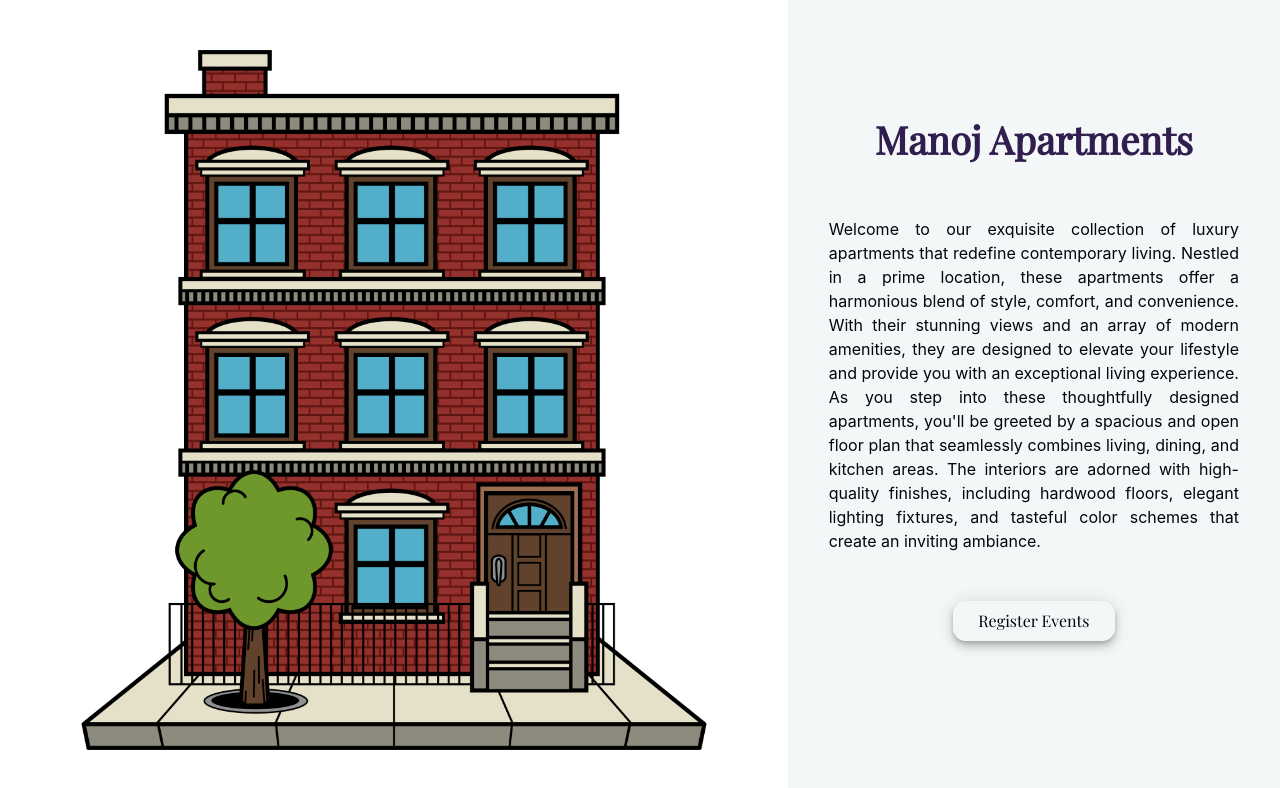
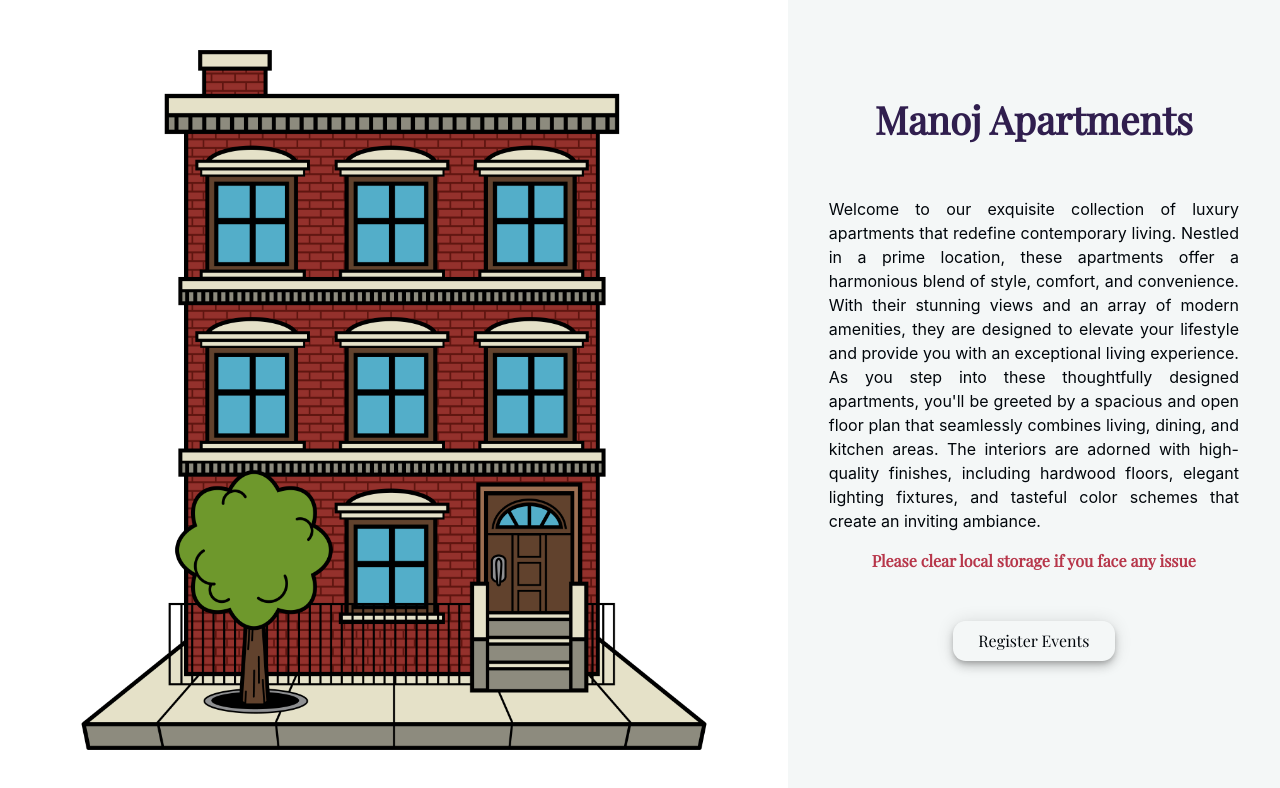
Before and after one commit to ManojKumarGogula/facility-module, a React app: page / in a window 1280 px wide. Shown: the top 788 px of the page. Built offline with nearby package versions, Linux system fonts and the light colour scheme.

Commit message:
added warning text

```diff
--- a/src/app/pages/homePage/home.js
+++ b/src/app/pages/homePage/home.js
@@ -26,6 +26,7 @@ const Home = () => {
           elegant lighting fixtures, and tasteful color schemes that create an
           inviting ambiance.
         </div>
+        <div className="text-redText text-10 font-600 mt-10">Please clear local storage if you face any issue</div>
         <div>
           <button
             className=" py-[1vh] px-[2vw] rounded-8 my-[6vh] shadow-6 hover:scale-110"
--- a/src/app/pages/register/index.js
+++ b/src/app/pages/register/index.js
@@ -63,21 +63,8 @@ const FacilityBookingModule = () => {
   const calculateBookingAmount = () => {
     let facilityData;
 
-    const currentDate = moment().format("YYYY-MM-DD");
-    const errorLog = bookingData.map((item, index) => {
-      console.log(
-        item.date,
-        currentDate,
-        item.event,
-        selectedFacility,
-        "map",
-        moment(item.date).isSame(currentDate),
-        moment(item.date).isSame(currentDate) && item.event == selectedFacility
-      );
-      if (
-        moment(item.date).isSame(currentDate) &&
-        item.event == selectedFacility
-      ) {
+    const errorLog = bookingData.filter((item, index) => {
+      if (moment(item.date).isSame(date) && item.event == selectedFacility) {
         return true;
       }
     });
@@ -91,17 +78,19 @@ const FacilityBookingModule = () => {
     const eventHours = finalTime - initialTime;
     if (selectedFacility == "clubhouse") {
       if (initialTime > 10 && finalTime < 16) {
-        facilityData = { event: "clubhouse", cost: eventHours * 100 };
+        facilityData = { cost: eventHours * 100 };
       } else if (initialTime > 16 && finalTime < 22) {
-        facilityData = { event: "clubhouse", cost: eventHours * 500 };
+        facilityData = { cost: eventHours * 500 };
       }
     } else if (selectedFacility == "tennisCourt") {
-      facilityData = { event: "tennisCourt", cost: eventHours * 50 };
+      facilityData = { cost: eventHours * 50 };
     }
+    console.log("sel", facilityData, selectedFacility, initialTime, finalTime);
 
     setBookingData([
       ...bookingData,
       {
+        event: selectedFacility,
         ...facilityData,
         date: date.format("YYYY-MM-DD"),
         startTime: startTime,
@@ -114,6 +103,7 @@ const FacilityBookingModule = () => {
         ...bookingData,
         {
           ...facilityData,
+          event: selectedFacility,
           date: date.format("YYYY-MM-DD"),
           startTime: startTime,
           endTime: endTime,
@@ -163,8 +153,12 @@ const FacilityBookingModule = () => {
             className="object-fill w-full h-full"
           />
         </div>
-        <div>Date:26-10-2020</div>
-        <div>Price:{bookingData[selectedFacility]}</div>
+        <div className="text-16 font-400">
+          Date:{moment(date).format("YYYY-MM-DD")}
+        </div>
+        <div className="text-14 font-700">
+          Price:{bookingData[bookingData.length - 1]?.cost}
+        </div>
       </div>
     );
   };
```
